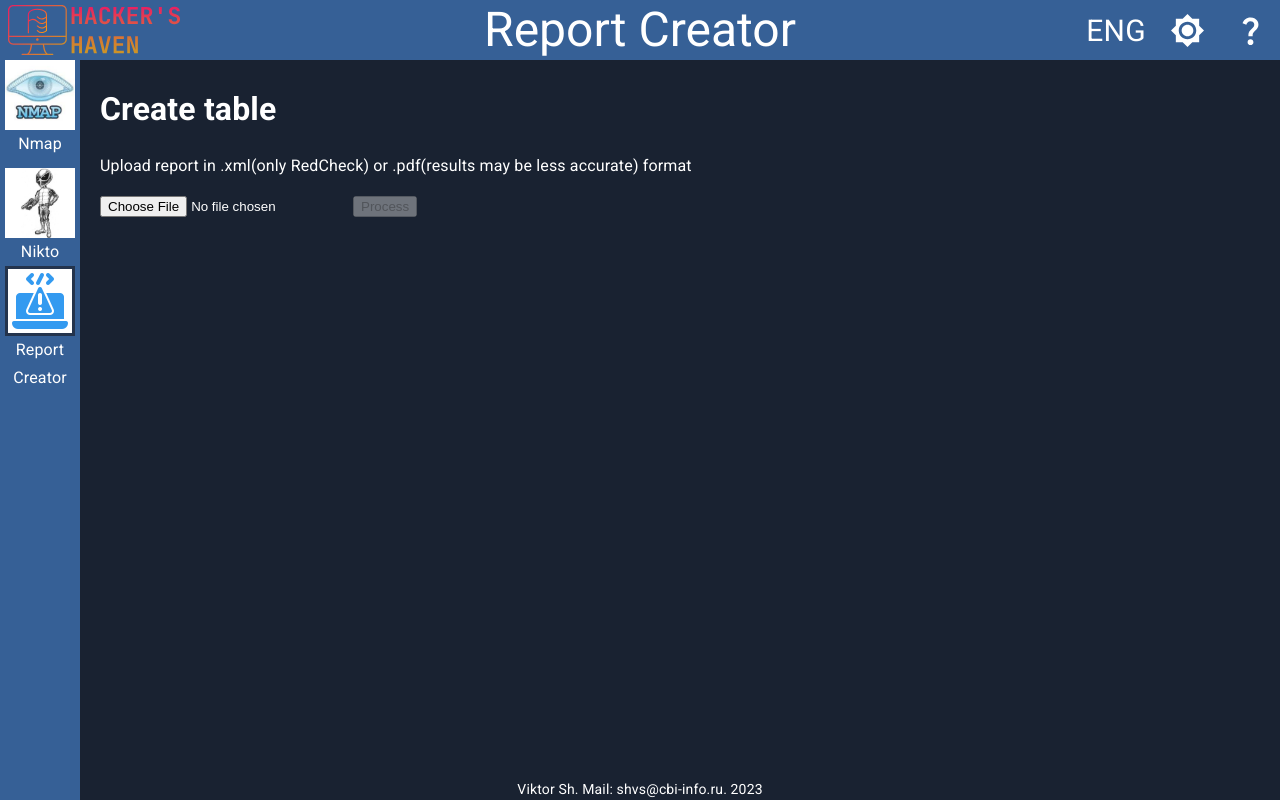
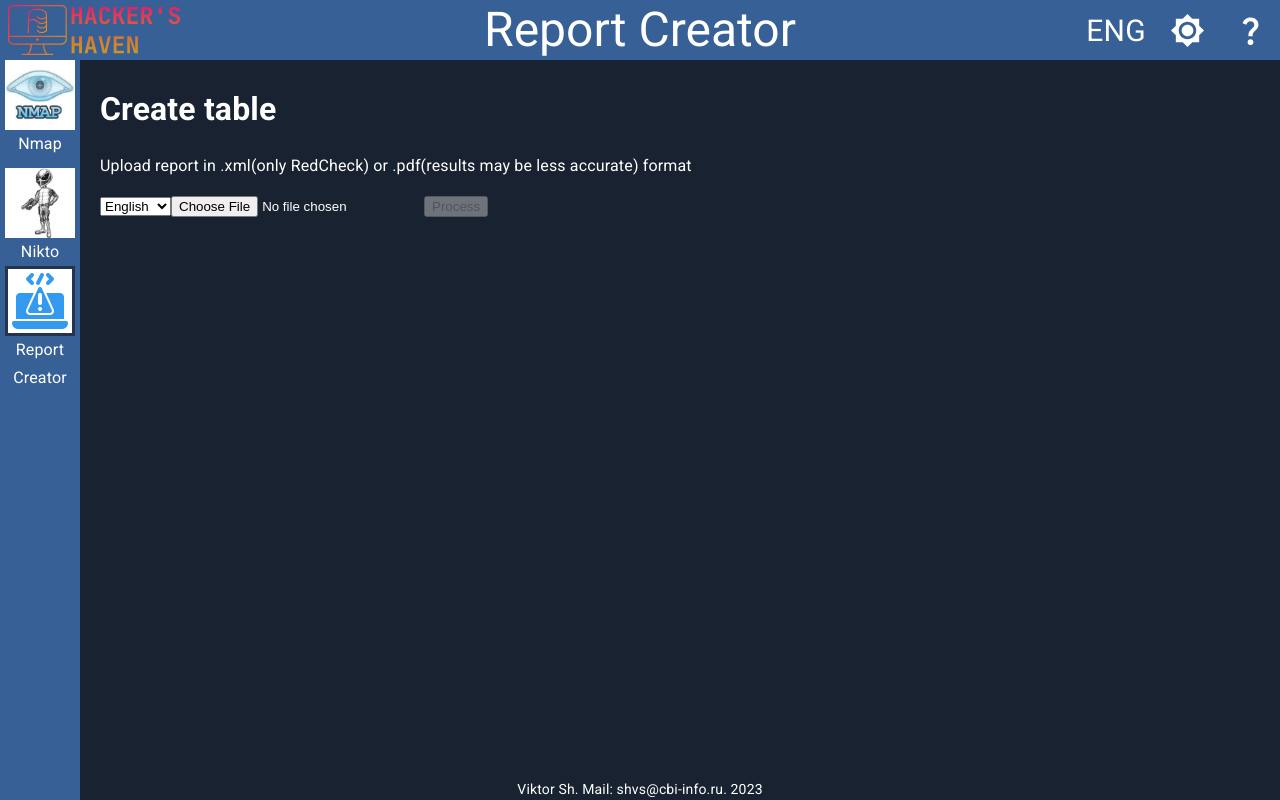
Before and after one commit to cansolele/hackers-haven, a React (Create React App) app in the folder client/: page /report-creator in a window 1280 px wide. Built offline with nearby package versions, Linux system fonts and the light colour scheme.

Commit message:
Selecting the table language

```diff
--- a/client/src/components/Tools/report-creator/ReportCreator.js
+++ b/client/src/components/Tools/report-creator/ReportCreator.js
@@ -8,6 +8,7 @@ const ReportCreator = ({ currentLanguage }) => {
   const [file, setFile] = useState(null);
   const [isLoading, setIsLoading] = useState(false);
   const [downloadLink, setDownloadLink] = useState(null);
+  const [tableLanguage, setTableLanguage] = useState("ENG");
 
   const handleFileChange = (event) => {
     setFile(event.target.files[0]);
@@ -19,6 +20,7 @@ const ReportCreator = ({ currentLanguage }) => {
 
     const formData = new FormData();
     formData.append("file", file);
+    formData.append("tableLanguage", tableLanguage);
 
     try {
       const response = await axios.post(
@@ -34,10 +36,10 @@ const ReportCreator = ({ currentLanguage }) => {
       setDownloadLink(response.data.downloadLink);
     } catch (error) {
       console.error(error);
+      setDownloadLink(null);
     }
 
     setIsLoading(false);
-    setDownloadLink(null);
   };
   return (
     <Box className={style.report_creator}>
@@ -48,7 +50,19 @@ const ReportCreator = ({ currentLanguage }) => {
           : "Загрузите отчет в формате .xml(только RedCheck) или .pdf (результаты могут быть менее точными)"}
       </p>
       <form onSubmit={handleSubmit}>
+        <select
+          value={tableLanguage}
+          onChange={(e) => setTableLanguage(e.target.value)}
+        >
+          <option value="ENG">
+            {currentLanguage === "ENG" ? "English" : "Английский"}
+          </option>
+          <option value="RUS">
+            {currentLanguage === "ENG" ? "Russian" : "Русский"}
+          </option>
+        </select>
         <input type="file" accept=".xml, .pdf" onChange={handleFileChange} />
+
         <button type="submit" disabled={!file || isLoading}>
           {isLoading
             ? currentLanguage === "ENG"
@@ -59,7 +73,7 @@ const ReportCreator = ({ currentLanguage }) => {
             : "Обработать"}
         </button>
       </form>
-      {downloadLink && (
+      {!isLoading && downloadLink && (
         <a href={downloadLink}>
           {currentLanguage === "ENG" ? "Download table" : "Скачать таблицу"}
         </a>
```
Also changed, not shown: 1 other file (tests, documents, lock files or other folders).
